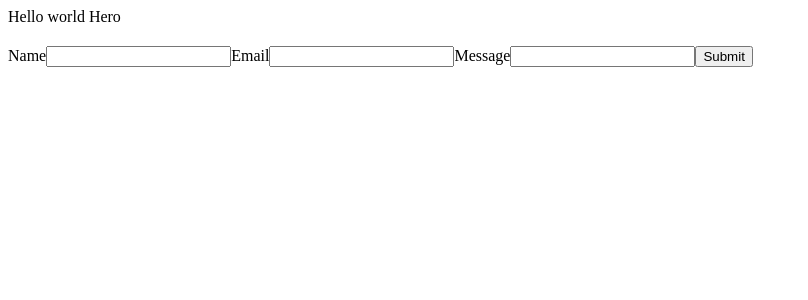
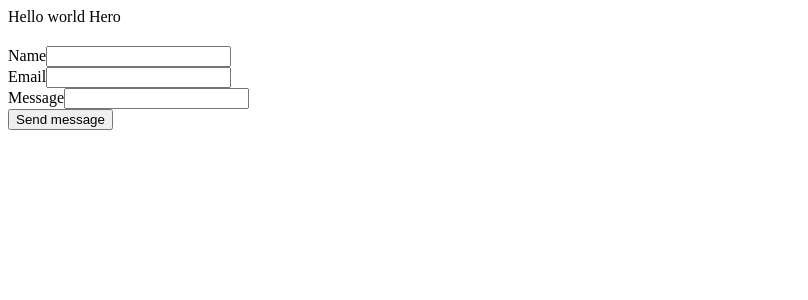
Before and after one commit to EugeneCarbado/single-page-developer-portfolio, a React (Create React App) app: page / in a window 1280 px wide. Shown: the top 300 px of the page, without its empty margins (0-808 px from the left). Built offline with nearby package versions, Linux system fonts and the light colour scheme.

Commit message:
Completed Formik form

```diff
--- a/package.json
+++ b/package.json
@@ -10,11 +10,13 @@
     "@types/node": "^16.18.12",
     "@types/react": "^18.0.28",
     "@types/react-dom": "^18.0.11",
+    "formik": "^2.2.9",
     "react": "^18.2.0",
     "react-dom": "^18.2.0",
     "react-scripts": "5.0.1",
     "typescript": "^4.9.5",
-    "web-vitals": "^2.1.4"
+    "web-vitals": "^2.1.4",
+    "yup": "^1.0.2"
   },
   "scripts": {
     "start": "react-scripts start",
--- a/src/App.tsx
+++ b/src/App.tsx
@@ -1,12 +1,12 @@
 import React from 'react';
-import Form from './components/Form/Form';
+import PortfolioForm from './components/PortfolioForm/PortfolioForm';
 import Hero from './components/Hero/Hero';
 
 function App() {
   return (
     <div>
       <Hero />
-      <Form />
+      <PortfolioForm />
     </div>
   );
 }
--- a/src/components/Form/Form.tsx
+++ /dev/null
@@ -1,58 +0,0 @@
-import React, {useState} from 'react';
-
-const Form = () => {
-  const [data, setData] = useState({name: '', email: '', message: ''});
-
-  const handleSubmit = (e: any) => {
-    e.preventDefault();
-    const value = e.target.value;
-    setData({
-      ...data,
-      [e.target.name]: value,
-    });
-  };
-  const submit = () => {
-    console.log('Thank you! I will be in contact shortly.');
-  };
-
-  return (
-    <section>
-      <h2></h2>
-      <div></div>
-      <form action="/" method="POST">
-        <label>
-          Name
-          <input
-            type="text"
-            name="name"
-            value={data.name}
-            onChange={handleSubmit}
-          />
-        </label>
-        <label>
-          Email
-          <input
-            type="text"
-            name="email"
-            value={data.email}
-            onChange={handleSubmit}
-          />
-        </label>
-        <label>
-          Message
-          <input
-            type="text"
-            name="message"
-            value={data.message}
-            onChange={handleSubmit}
-          />
-        </label>
-        <button type="submit" onSubmit={submit}>
-          Submit
-        </button>
-      </form>
-    </section>
-  );
-};
-
-export default Form;
--- /dev/null
+++ b/src/components/PortfolioForm/PortfolioForm.tsx
@@ -0,0 +1,59 @@
+import React, {useState} from 'react';
+import {Formik, Form, Field, ErrorMessage} from 'formik';
+import * as Yup from 'yup';
+
+interface props {
+  name: string;
+  email: string;
+  message: string;
+}
+
+const initialValues = {
+  name: '',
+  email: '',
+  message: '',
+};
+
+const onSubmit = (values: props) => {
+  console.log('Form submit data', values);
+};
+
+const validationSchema = Yup.object({
+  name: Yup.string().required('Required!'),
+  email: Yup.string().email('Invalid email format').required('Required!'),
+  message: Yup.string().required('Required!'),
+});
+
+const PortfolioForm = () => {
+  return (
+    <section>
+      <h2></h2>
+      <div></div>
+      <Formik
+        initialValues={initialValues}
+        validationSchema={validationSchema}
+        onSubmit={onSubmit}>
+        <Form>
+          <div>
+            <label htmlFor="name">Name</label>
+            <Field type="text" id="name" name="name" />
+            <ErrorMessage name="name" />
+          </div>
+          <div>
+            <label htmlFor="email">Email</label>
+            <Field type="email" id="email" name="email" />
+            <ErrorMessage name="email" />
+          </div>
+          <div>
+            <label htmlFor="message">Message</label>
+            <Field type="text" id="message" name="message" />
+            <ErrorMessage name="message" />
+          </div>
+          <button type="submit">Send message</button>
+        </Form>
+      </Formik>
+    </section>
+  );
+};
+
+export default PortfolioForm;
```
Also changed, not shown: 1 other file (tests, documents, lock files or other folders).
